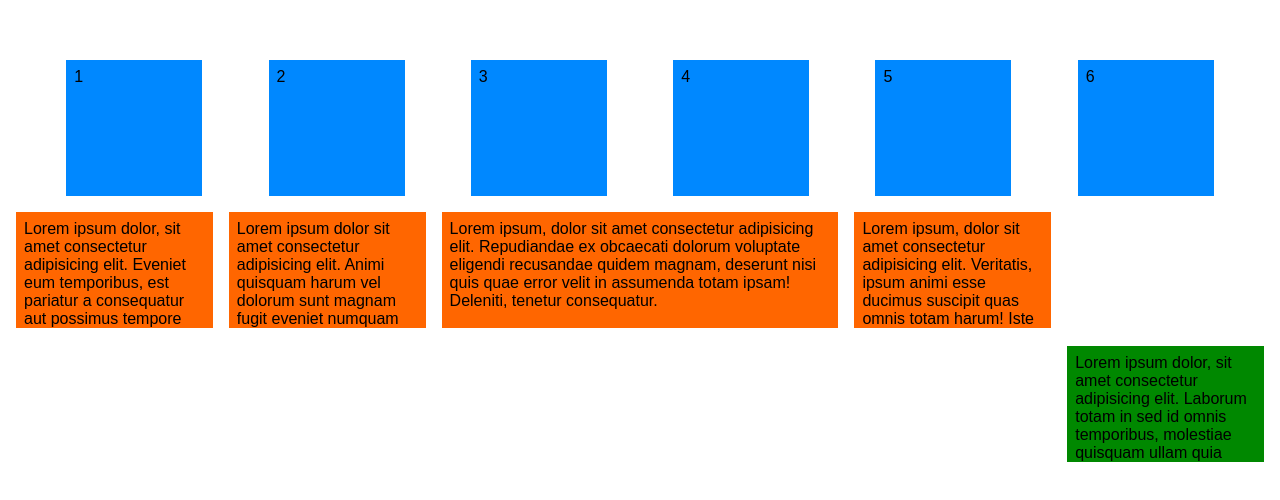
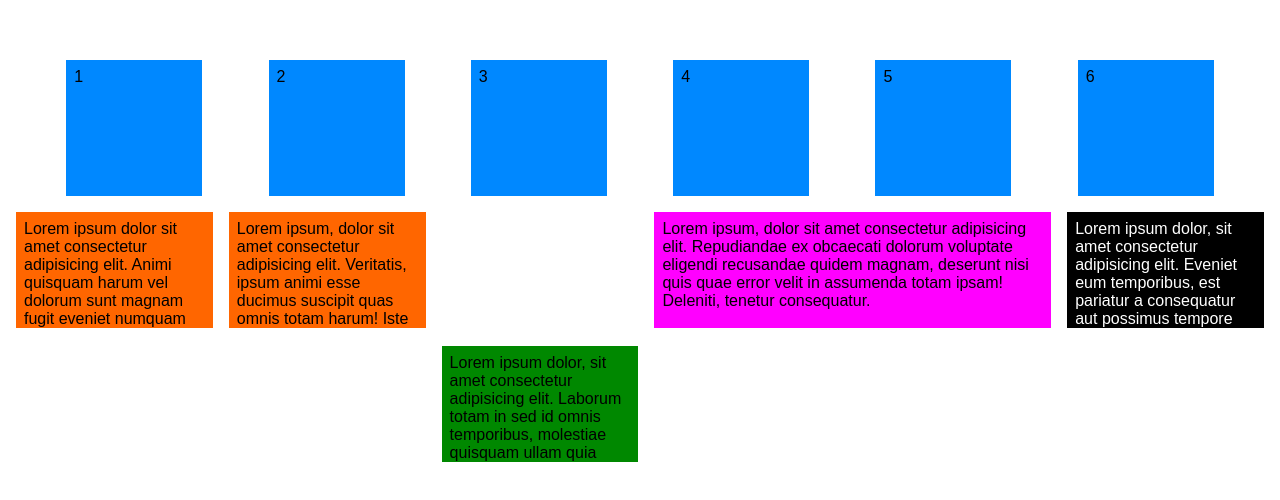
Before and after one commit to vaayroon/CSS-Course, a plain HTML site: page Flexbox.html in a window 1280 px wide. Shown: the part 204-704 px from the top of the page. Drawn offline with Linux system fonts and the light colour scheme.

Commit message:
5:40:30
Flex Ended

Starting flex practice --> make a form

```diff
--- a/flexbox.css
+++ b/flexbox.css
@@ -49,6 +49,12 @@
     flex-grow: 1;
 }
 
+.fi2-1 {
+    background-color: #000;
+    color: #fff;
+    order: 6;
+}
+
 .fi2-2 {
     /* flex-grow: 3;sssssssssssssssss */
     flex-grow: 1;
@@ -57,6 +63,8 @@
 .fi2-3 {
     flex-basis: 300px;
     flex-shrink: 0.5;
+    background-color: #f0f;
+    order: 4;
 }
 
 .fi2-5 {
@@ -64,4 +72,7 @@
     background: #080;
     align-self: center;
     flex-grow: 1;
+    order: 2;
 }
+
+/* Order in flex --> The importance is the higher number ot the number itself */
```
